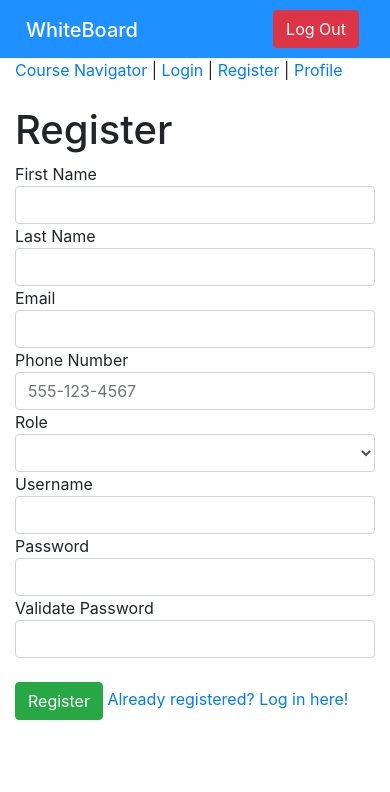
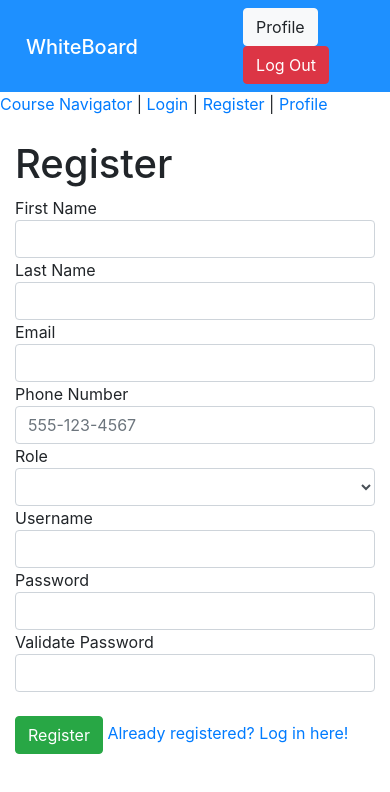
Before and after one commit to ysmolyar/webdev-2018-angular-ysmolyar, an Angular app: page /register in a window 390 px wide. Shown: the top 792 px of the page. Built offline with nearby package versions, Linux system fonts and the light colour scheme.

Commit message:
cleaned up user forms

```diff
--- a/src/app/login/login.component.html
+++ b/src/app/login/login.component.html
@@ -1,3 +1,4 @@
+<div class="container-fluid">
 <h2>Login</h2>
   <input [(ngModel)]="username"
          placeholder="Username"
@@ -11,3 +12,4 @@
           class="btn btn-primary btn-block">
     Login
   </button>
+</div>
--- a/src/app/profile/profile.component.html
+++ b/src/app/profile/profile.component.html
@@ -1,19 +1,24 @@
 <div class="container-fluid">
   <h1>Profile</h1>
 
+  Username
   <input [(ngModel)]="username"
          placeholder="Username"
          class="form-control"/><br/>
+  First Name
   <input [(ngModel)]="firstName"
          placeholder="First Name"
          class="form-control"/><br/>
+  Last Name
   <input [(ngModel)]="lastName"
          placeholder="Last Name"
          class="form-control"/><br/>
+  Email
   <input [(ngModel)]="email"
          placeholder="Email"
          class="form-control"/><br/>
-  <input [(ngModel)]="phone"
+  Phone Number
+  <input [(ngModel)]="phoneNum"
          placeholder="(888)-123-4567"
          class="form-control"/><br/>
   <button (click)="update()"
@@ -21,16 +26,4 @@
     Update
   </button>
 
-
-  <h2>Sections </h2>
-
-  <!--<ul class="list-group">-->
-    <!--<li *ngFor="let enrollment of sections" class="list-group-item">-->
-      <!--{{enrollment.section.name}}-->
-      <!--({{enrollment.section.seats}})-->
-    <!--</li>-->
-  <!--</ul>-->
-
-  <a routerLink="/home">Home</a>
-
 </div>
--- a/src/app/profile/profile.component.ts
+++ b/src/app/profile/profile.component.ts
@@ -13,7 +13,7 @@ export class ProfileComponent implements OnInit {
   firstName;
   lastName;
   email;
-  phone;
+  phoneNum;
   role;
   sections = [];
 
@@ -35,7 +35,7 @@ export class ProfileComponent implements OnInit {
       firstName: this.firstName,
       lastName: this.lastName,
       email: this.email,
-      phone: this.phone,
+      phoneNum: this.phoneNum,
       role: this.role
     };
     this.userService.updateUser(user);
@@ -49,7 +49,7 @@ export class ProfileComponent implements OnInit {
         this.firstName = user.firstName;
         this.lastName = user.lastName;
         this.email = user.email;
-        this.phone = user.phone;
+        this.phoneNum = user.phoneNum;
         this.role = user.role;
       });
 
--- a/src/app/register/register.component.html
+++ b/src/app/register/register.component.html
@@ -1,5 +1,5 @@
-<div>
-  <h1>Register</h1>
+<div class="container-fluid">
+<h1>Register</h1>
   <div>
       First Name
     <input [(ngModel)]="firstName"
--- a/src/app/register/register.component.ts
+++ b/src/app/register/register.component.ts
@@ -34,8 +34,11 @@ export class RegisterComponent implements OnInit {
     };
 
     const pass2 = this.password2;
-
-    if (pass2 !== user.password) {
+    if (user.password === undefined) {
+      alert('Please enter a password!');
+    } else if (user.username === undefined) {
+      alert('Please enter a username!');
+    } else if (pass2 !== user.password) {
       alert('Passwords do not match!');
     } else {
       this.userService.register(user)
--- a/src/app/white-board/white-board.component.css
+++ b/src/app/white-board/white-board.component.css
@@ -1,5 +1,6 @@
 .navbar {
   background-color: dodgerblue;
+  nav-up: auto;
 }
 .beigeboard {
   color: white;
@@ -16,3 +17,10 @@ h5 {
   color: white;
   padding-top: 10px;
 }
+
+.profileBtn {
+  padding-top: -10px;
+  padding-bottom: -10px;
+  margin-right: 10px;
+  height: 75%;
+}
--- a/src/app/white-board/white-board.component.html
+++ b/src/app/white-board/white-board.component.html
@@ -1,5 +1,6 @@
-<div class="container-fluid">
-  <div class="row navbar">
+<div>
+  <nav class="navbar navbar-default navbar-fixed-top">
+    <div class="row container-fluid">
     <span class="col col-sm-auto float-left">
       <h5>
         <a routerLink="/home"
@@ -10,11 +11,15 @@
     </span>
       <span class="col col-sm-7">
     </span>
-    <span class="col col-sm-auto">
+      <span class="col col-sm-auto float-right">
+       <button routerLink="/profile"
+               class="btn btn-light profileBtn">Profile</button>
       <button (click)="logout()"
               class="btn btn-danger">Log Out</button>
   </span>
     </div>
+  </nav>
+
   <a href="/courses">Course Navigator</a> |
     <a href="/login">Login</a> |
     <a href="/register">Register</a> |
```
Lines whose indentation alone changed are shown as unchanged.
